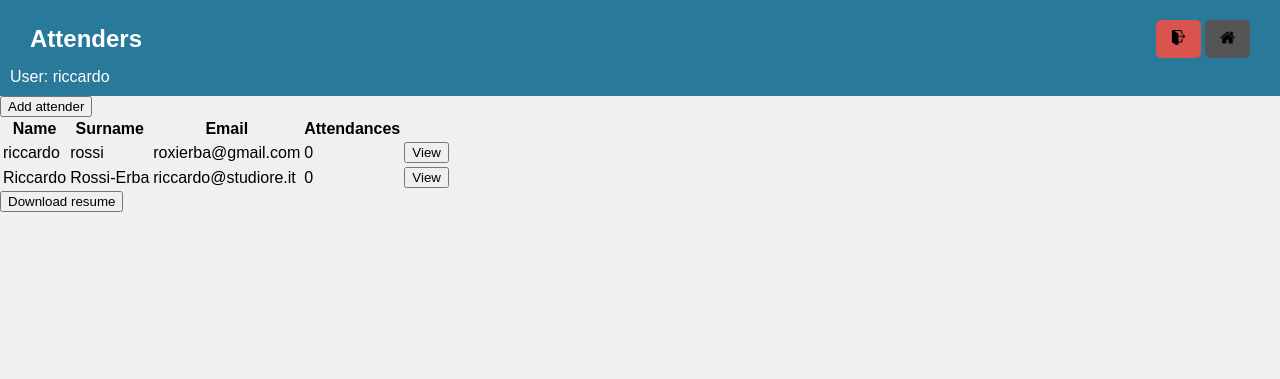
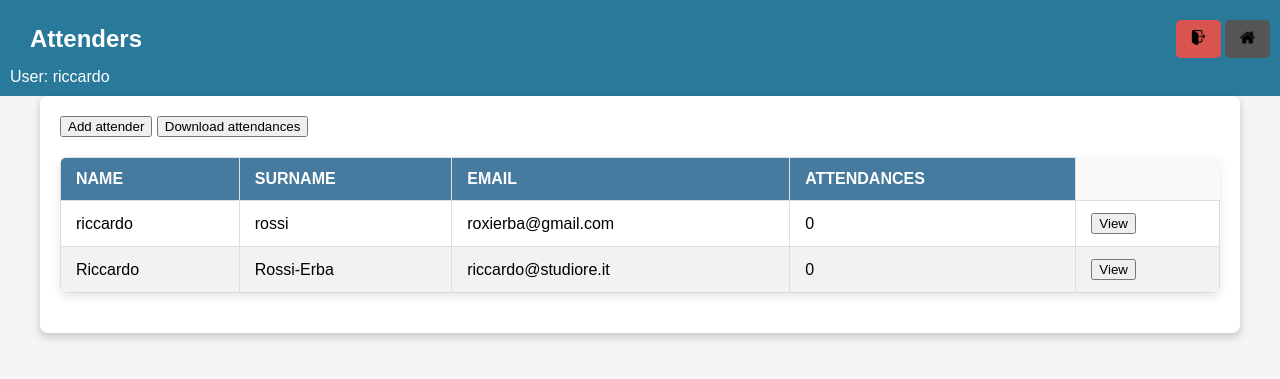
Before and after one commit to richir3/attendances, a Django app: page /attenders/ in a window 1280 px wide. Shown: the top 379 px of the page. Run offline with Django 5.2, Linux system fonts and the light colour scheme; a user stored in the database is signed in; data comes from the database, SQL or seed files in the repository; both versions use the stored data as it was after the commit; data that the repository does not hold is empty.

Commit message:
MODIFY css view

```diff
--- a/checker/static/checker/css/base.css
+++ b/checker/static/checker/css/base.css
@@ -3,7 +3,9 @@
     background-color: #29799b;
     color: white;
     padding: 10px;
-    z-index: 1000; /* Posizionamento in primo piano */
+    z-index: 1000;
+    width: 100%;
+    top: 0;
 }
 
 .header-main {
@@ -56,8 +58,157 @@
 
 /*BODY*/
 body {
-    font-family: Arial, sans-serif;
     margin: 0;
     padding: 0;
-    background-color: #f0f0f0;
+    font-family: Arial, sans-serif;
+    background: #f5f5f5; /* Colore di sfondo più chiaro */
 }
+
+
+/* Contenitore principale */
+.page-container {
+    width: 100%;
+    max-width: 1200px; /* Limita la larghezza massima */
+    background: #ffffff; /* Sfondo bianco */
+    box-shadow: 0 4px 10px rgba(0, 0, 0, 0.2); /* Aggiunge l'ombra */
+    border-radius: 8px; /* Angoli arrotondati */
+    padding: 20px;
+    box-sizing: border-box; /* Considera il padding nella larghezza */
+    overflow: hidden;
+    justify-content: center;
+    margin: 0 auto;
+}
+
+/* Contenuto interno */
+.content-container {
+    margin: 0 auto;
+    max-width: 800px; /* Limita la larghezza del contenuto */
+    text-align: center; /* Allinea il testo al centro */
+}
+
+/* Stile di base per le tabelle */
+table {
+    width: 100%; /* La tabella occupa tutta la larghezza del contenitore */
+    border-collapse: collapse; /* Unisce i bordi delle celle */
+    margin: 20px 0; /* Spazio sopra e sotto la tabella */
+    font-size: 1rem;
+    font-family: Arial, sans-serif;
+    text-align: left; /* Allinea il contenuto a sinistra */
+    background-color: #f9f9f9; /* Colore di sfondo */
+    border-radius: 8px; /* Angoli arrotondati */
+    overflow: hidden; /* Applica i bordi arrotondati */
+    box-shadow: 0 4px 10px rgba(0, 0, 0, 0.1); /* Effetto ombra */
+}
+
+/* Bordi delle celle */
+table th, table td {
+    padding: 12px 15px; /* Spaziatura interna */
+    border: 1px solid #ddd; /* Bordo sottile */
+}
+
+/* Stile dell'intestazione della tabella */
+table th {
+    background-color: #467a9e; /* Colore blu */
+    color: white; /* Testo bianco */
+    font-weight: bold;
+    text-transform: uppercase; /* Maiuscolo per l'intestazione */
+}
+
+/* Riga pari e dispari (zebrate) */
+table tr:nth-child(even) {
+    background-color: #f2f2f2; /* Colore per le righe pari */
+}
+
+table tr:nth-child(odd) {
+    background-color: #ffffff; /* Colore per le righe dispari */
+}
+
+/* Stile al passaggio del mouse */
+table tr:hover {
+    background-color: #e0e7ff; /* Colore chiaro quando si passa con il mouse */
+    cursor: pointer; /* Cambia il cursore */
+}
+
+/* Allineamento testo nelle celle */
+table td {
+    text-align: left;
+}
+
+/* Stile di base per tutte le liste */
+ul, ol {
+    margin: 20px; /* Spaziatura esterna */
+    padding: 0; /* Rimuove il padding di default */
+    list-style-position: inside; /* Posiziona i marker dentro la lista */
+    font-size: 1rem;
+    font-family: Arial, sans-serif;
+    color: #333; /* Colore del testo */
+}
+
+/* Stile per liste non ordinate (ul) */
+ul {
+    list-style-type: disc; /* Marker standard */
+}
+
+/* Stile per liste ordinate (ol) */
+ol {
+    list-style-type: decimal; /* Marker numerico */
+}
+
+/* Stile per gli elementi della lista */
+ul li, ol li {
+    background-color: #f9f9f9; /* Sfondo chiaro */
+    margin: 8px 0; /* Spaziatura tra gli elementi */
+    padding: 10px 15px; /* Spaziatura interna */
+    border-radius: 8px; /* Angoli arrotondati */
+    border: 1px solid #ddd; /* Bordo sottile */
+    transition: background-color 0.3s, transform 0.2s; /* Transizione per interattività */
+}
+
+/* Interattività: al passaggio del mouse */
+ul li:hover, ol li:hover {
+    background-color: #e0e7ff; /* Sfondo chiaro blu */
+    transform: scale(1.02); /* Ingrandisce leggermente */
+    cursor: pointer; /* Cambia il cursore */
+}
+
+/* Marker personalizzati per liste non ordinate */
+ul li::marker {
+    color: #467a9e; /* Colore marker blu */
+    font-weight: bold;
+    font-size: 1.2rem;
+}
+
+/* Marker personalizzati per liste ordinate */
+ol li::marker {
+    color: #5a9a6e; /* Colore marker verde */
+    font-weight: bold;
+    font-size: 1.2rem;
+}
+
+/* Liste nidificate (sotto-liste) */
+ul ul, ol ol {
+    margin-left: 20px; /* Spaziatura aggiuntiva per indentazione */
+}
+
+/* Sotto-liste: modifica leggermente il design */
+ul ul li, ol ol li {
+    background-color: #ffffff; /* Sfondo bianco */
+    border: 1px dashed #ddd; /* Bordo tratteggiato */
+    color: #555; /* Colore testo più chiaro */
+}
+
+
+@media (max-width: 768px) {
+    table {
+        font-size: 0.9rem; /* Riduce il testo per schermi piccoli */
+    }
+
+    table th, table td {
+        padding: 10px; /* Riduce i padding */
+    }
+
+    ul li, ol li {
+        padding: 8px 12px; /* Riduce il padding per schermi piccoli */
+        font-size: 0.9rem; /* Riduce la dimensione del testo */
+    }
+}
--- a/checker/static/checker/css/form.css
+++ b/checker/static/checker/css/form.css
@@ -19,6 +19,7 @@ form label {
 
 /* Stile per i campi di input e textarea */
 form input[type="text"],
+form input[type="date"],
 form input[type="email"],
 form input[type="password"],
 form input[type="number"],
--- a/checker/views.py
+++ b/checker/views.py
@@ -141,11 +141,16 @@ def add_attender(request):
                 email_verified=False
             )
             attender.save()
+
+            try:
+                send_qr(attender.id)
+            except Exception as e:
+                pass
+
             return redirect("list_attenders")
     else:
         form = AttenderForm()
         return render(request, "add_attender.html", {"form": form})
-# commento
 
 @login_required
 def attender_overview(request, pk):
@@ -256,53 +261,56 @@ def add_event(request):
 @login_required
 def send_qr_code_mail(request, attender_id):
     if request.method == "POST":
-        attender = Attender.objects.get(id=attender_id)
-
-        # generate qr
-        code = attender.code
-        qr = qrcode.QRCode(
-            version=1,
-            error_correction=qrcode.constants.ERROR_CORRECT_L,
-            box_size=10,
-            border=4,
-        )
-        qr.add_data(code)
-        qr.make(fit=True)
-
-        # Converti il QR Code in un'immagine PNG
-        img = qr.make_image(fill_color="black", back_color="white")
-        buffer = BytesIO()
-        img.save(buffer, format="PNG")
-        buffer.seek(0)
-
-        # Codifica l'immagine in base64
-        img_base64 = base64.b64encode(buffer.getvalue()).decode('utf-8')
-
-        context = {
-            "attender": attender,
-            "qr": img_base64,
-        }
-
-        # Render del template
-        html_content = render_to_string("email/qr_email.html", context=context)
-        text_content = strip_tags(html_content)
-
-        # Configura la mail
-        email = EmailMultiAlternatives(
-            subject="Tu código QR para el evento",
-            body=text_content,
-            from_email=f'"Organización de eventos" <{settings.EMAIL_HOST_USER}>',
-            to=[attender.email],
-        )
-
-        email.attach_alternative(html_content, "text/html")
-        email.attach(f"codigo qr {attender.name} {attender.surname}.png", buffer.getvalue(), "image/png")
-
         try:
-            email.send()
+            send_qr(attender_id)
         except Exception as e:
             return JsonResponse({"status": "error", "message": str(e)}, status=500)
+        return JsonResponse({"status": "success", "message": "Correo enviado"}, status=200)
 
-        return JsonResponse({"status": "success", "message": "Correo enviado"}, status=200)
     else:
         return JsonResponse({"status": "error", "message": "Invalid request method"}, status=405)
+
+def send_qr(attender_id):
+    attender = Attender.objects.get(id=attender_id)
+
+    # generate qr
+    code = attender.code
+    qr = qrcode.QRCode(
+        version=1,
+        error_correction=qrcode.constants.ERROR_CORRECT_L,
+        box_size=10,
+        border=4,
+    )
+    qr.add_data(code)
+    qr.make(fit=True)
+
+    # Converti il QR Code in un'immagine PNG
+    img = qr.make_image(fill_color="black", back_color="white")
+    buffer = BytesIO()
+    img.save(buffer, format="PNG")
+    buffer.seek(0)
+
+    # Codifica l'immagine in base64
+    img_base64 = base64.b64encode(buffer.getvalue()).decode('utf-8')
+
+    context = {
+        "attender": attender,
+        "qr": img_base64,
+    }
+
+    # Render del template
+    html_content = render_to_string("email/qr_email.html", context=context)
+    text_content = strip_tags(html_content)
+
+    # Configura la mail
+    email = EmailMultiAlternatives(
+        subject="Tu código QR para el evento",
+        body=text_content,
+        from_email=f'"Organización de eventos" <{settings.EMAIL_HOST_USER}>',
+        to=[attender.email],
+    )
+
+    email.attach_alternative(html_content, "text/html")
+    email.attach(f"codigo qr {attender.name} {attender.surname}.png", buffer.getvalue(), "image/png")
+
+    email.send()
--- a/templates/attenders.html
+++ b/templates/attenders.html
@@ -9,7 +9,10 @@
 {% endblock %}
 
 {% block content %}
-    <button id="add-attender">Add attender</button>
+    <div>
+        <button id="add-attender">Add attender</button>
+        <button id="download">Download attendances</button>
+    </div>
     <table>
         <thead>
             <tr>
@@ -31,7 +34,7 @@
             {% endfor %}
         </tbody>
     </table>
-    <button id="download">Download resume</button>
+
 {% endblock %}
 
 {% block scripts %}
--- a/templates/base.html
+++ b/templates/base.html
@@ -40,10 +40,10 @@
     </header>
 
 
-    <main>
-        {% block content %}
-        <p>Welcome to My Django App!</p>
-        {% endblock %}
+    <main class="page-container">
+            {% block content %}
+            <p>Welcome to My Django App!</p>
+            {% endblock %}
     </main>
 
     {% block scripts %}
```
Also changed, not shown: db.sqlite3.
